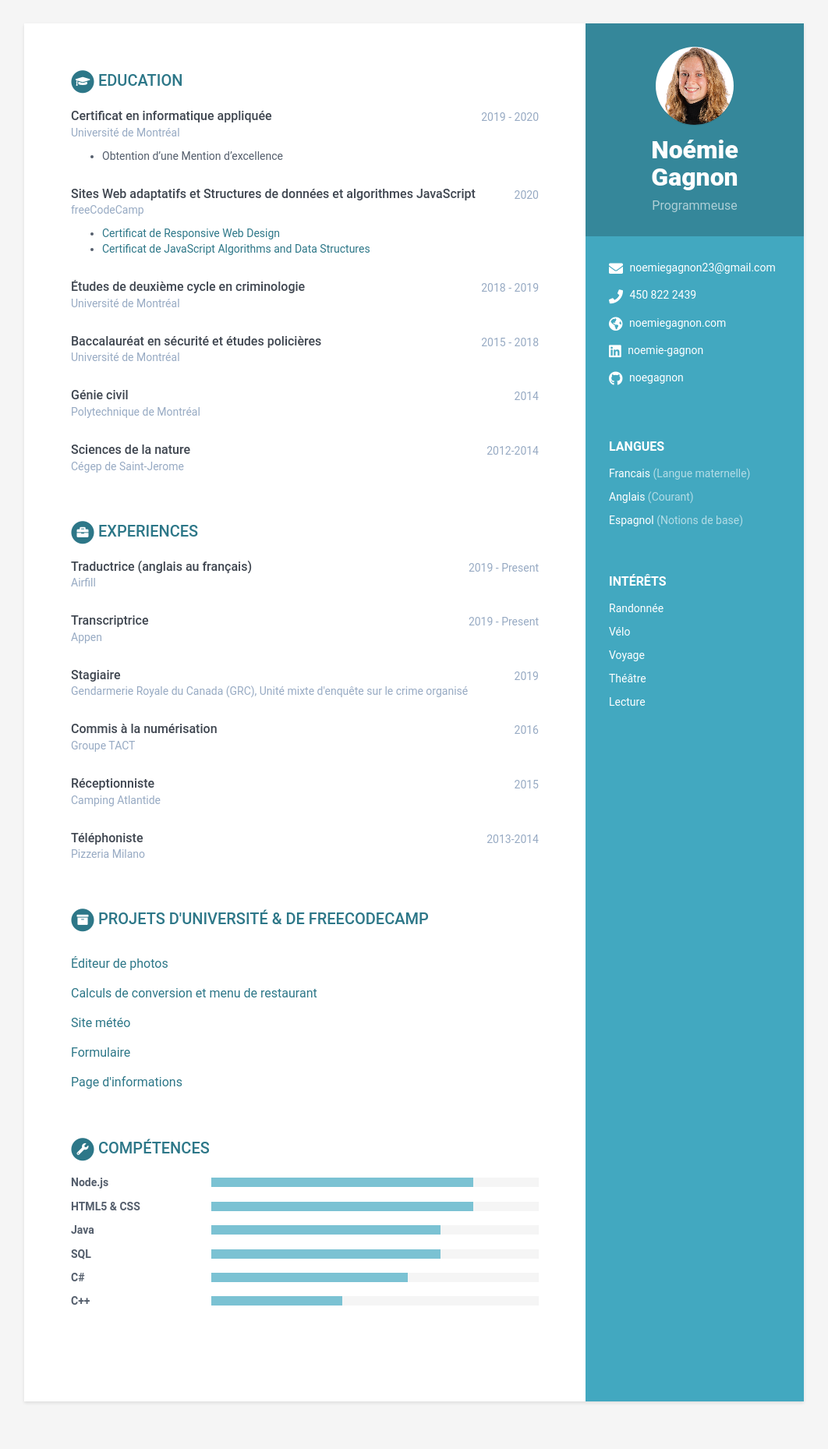
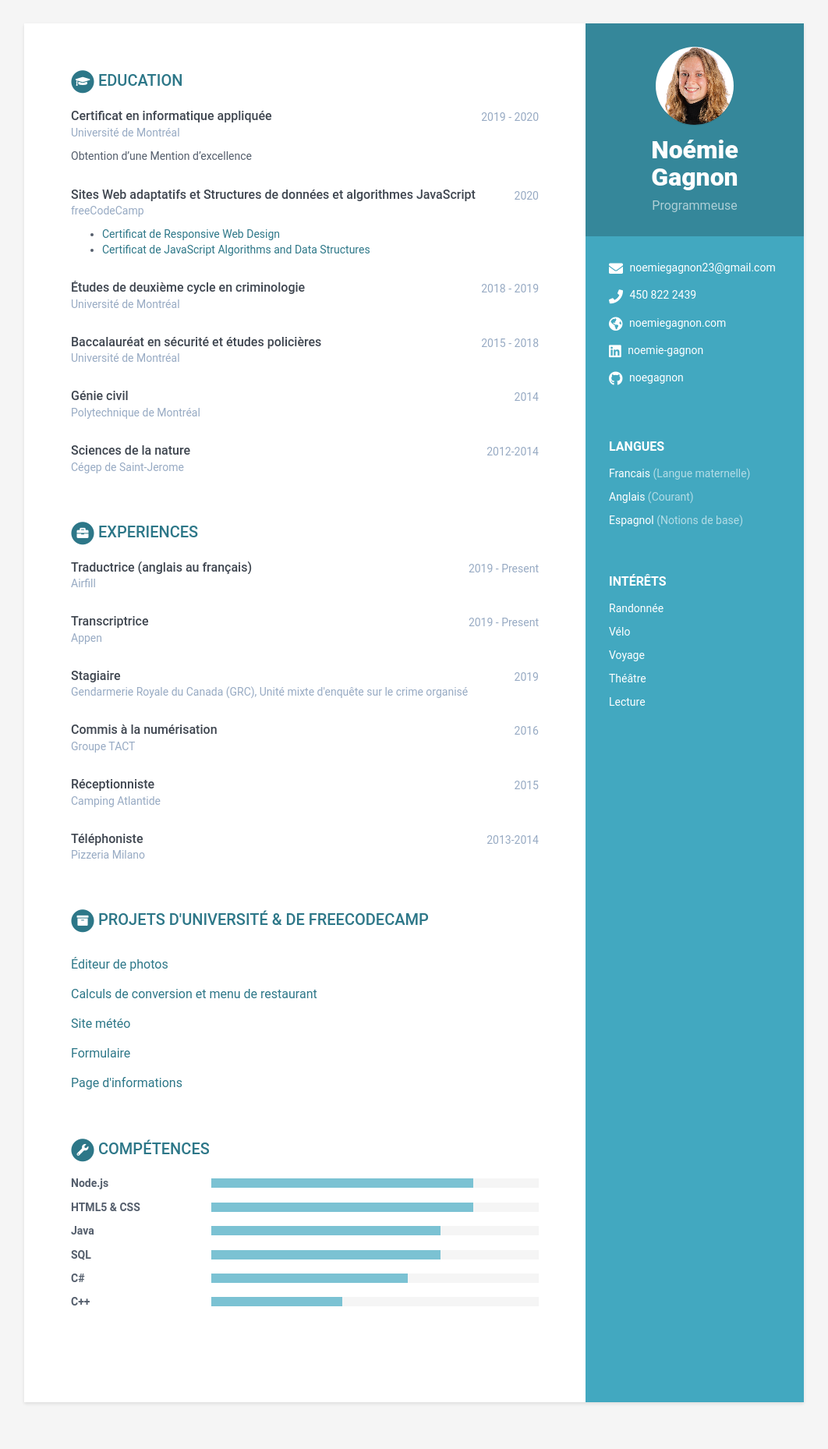
Before and after one commit to noegagnon/cv-fr, a Jekyll site: the page built from index.html, in a window 1280 px wide. Shown: the whole page at 78% size, without its empty margins (109-1171 px from the left). Built offline with Jekyll 4.4.1, drawn with Linux system fonts in a browser that asks for light colours.

```diff
--- a/_data/data.yml
+++ b/_data/data.yml
@@ -44,7 +44,7 @@ education:
       university: Université de Montréal
       time: 2019 - 2020
       details: |
-          - Obtention d'une Mention d'excellence
+        Obtention d'une Mention d'excellence
 
     - degree: Sites Web adaptatifs et Structures de données et algorithmes JavaScript
       university: freeCodeCamp
```
